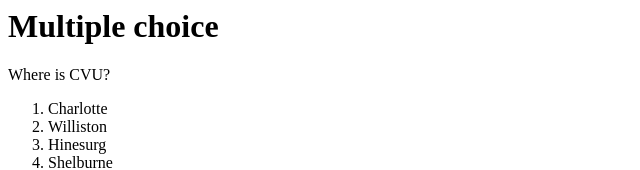
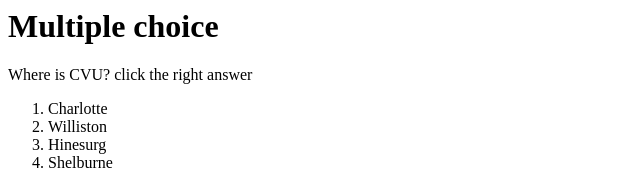
Before and after one commit to cmacfadyen/CVUClassDemo, a plain HTML site: page multi.html in a window 1280 px wide. Shown: the top 170 px of the page, without its empty margins (0-640 px from the left). Drawn offline with Linux system fonts and the light colour scheme.

Commit message:
Update multi.html

```diff
--- a/multi.html
+++ b/multi.html
@@ -4,7 +4,7 @@
 </head>
 <body>
 <h1>Multiple choice</h1>
-<p class = "question">Where is CVU?</p>
+<p class = "question">Where is CVU? click the right answer</p>
 <ol>
 <li>Charlotte</li>
 <li>Williston</li>
```
